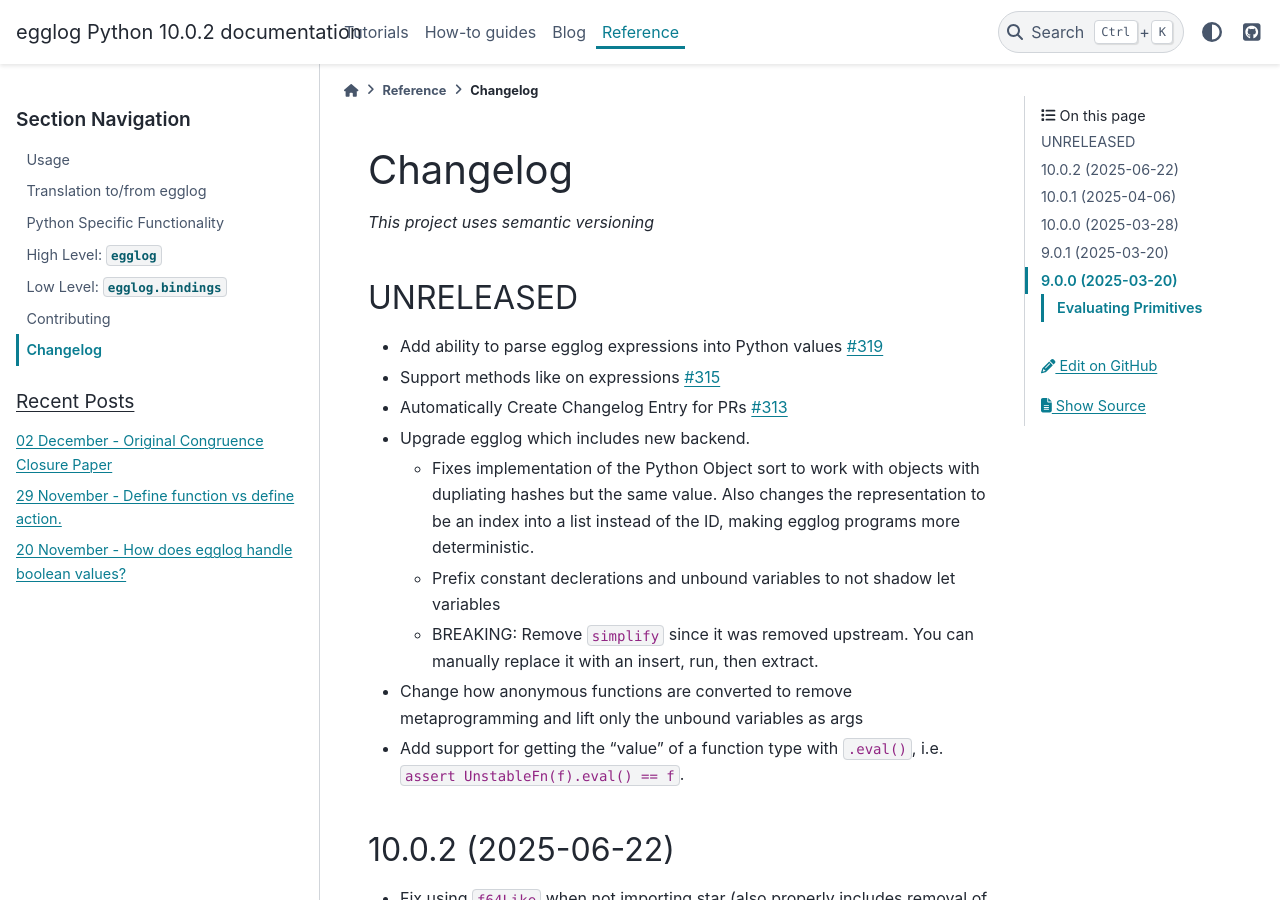
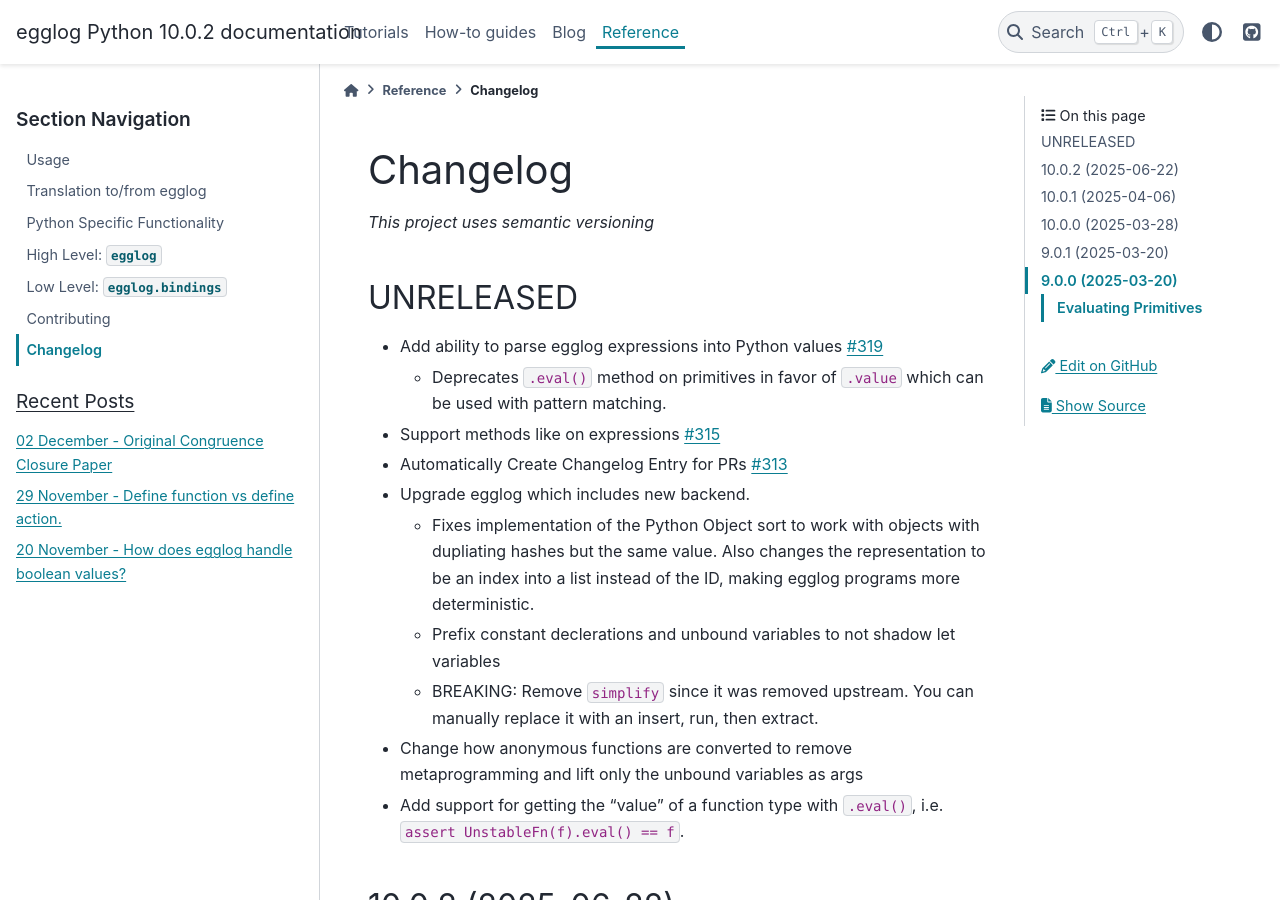
Before and after one commit to egraphs-good/egglog-python, a Sphinx documentation site: the page built from docs/changelog.md, in a window 1280 px wide and 900 px high. Built offline with Sphinx 7.4.7 and the PyData theme 0.15.4, drawn with Linux system fonts in a browser that asks for light colours; pages that are not in the unit, such as notebooks, are missing from menus; comment, search, counter and statistics services are not loaded; the version number is read from the project's files by our own code.

Commit message:
Add more details to changelog

```diff
--- a/docs/changelog.md
+++ b/docs/changelog.md
@@ -5,7 +5,8 @@ _This project uses semantic versioning_
 ## UNRELEASED
 
 - Add ability to parse egglog expressions into Python values [#319](https://github.com/egraphs-good/egglog-python/pull/319)
-- Support methods like  on expressions [#315](https://github.com/egraphs-good/egglog-python/pull/315)
+  - Deprecates `.eval()` method on primitives in favor of `.value` which can be used with pattern matching.
+- Support methods like on expressions [#315](https://github.com/egraphs-good/egglog-python/pull/315)
 - Automatically Create Changelog Entry for PRs [#313](https://github.com/egraphs-good/egglog-python/pull/313)
 - Upgrade egglog which includes new backend.
   - Fixes implementation of the Python Object sort to work with objects with dupliating hashes but the same value.
```
